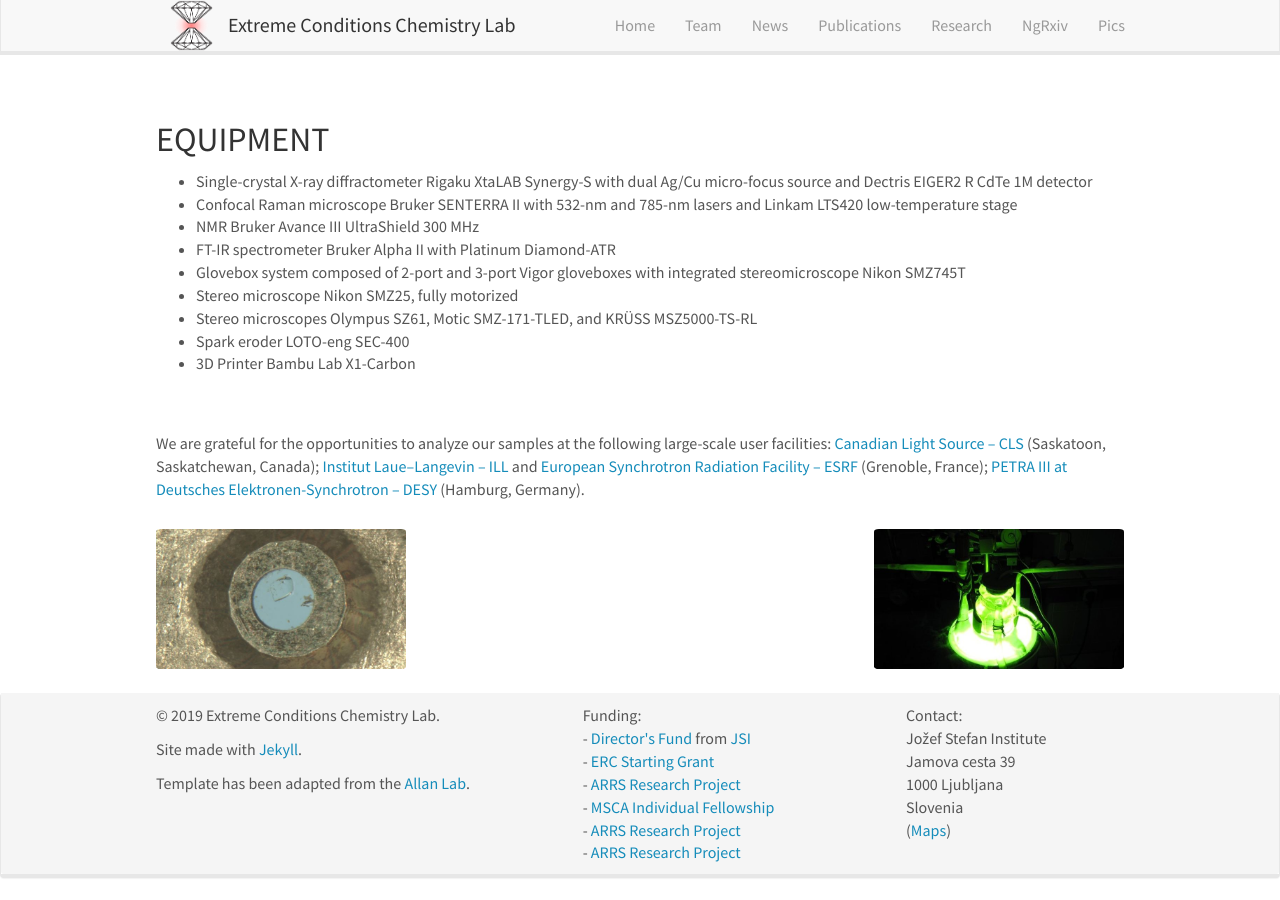
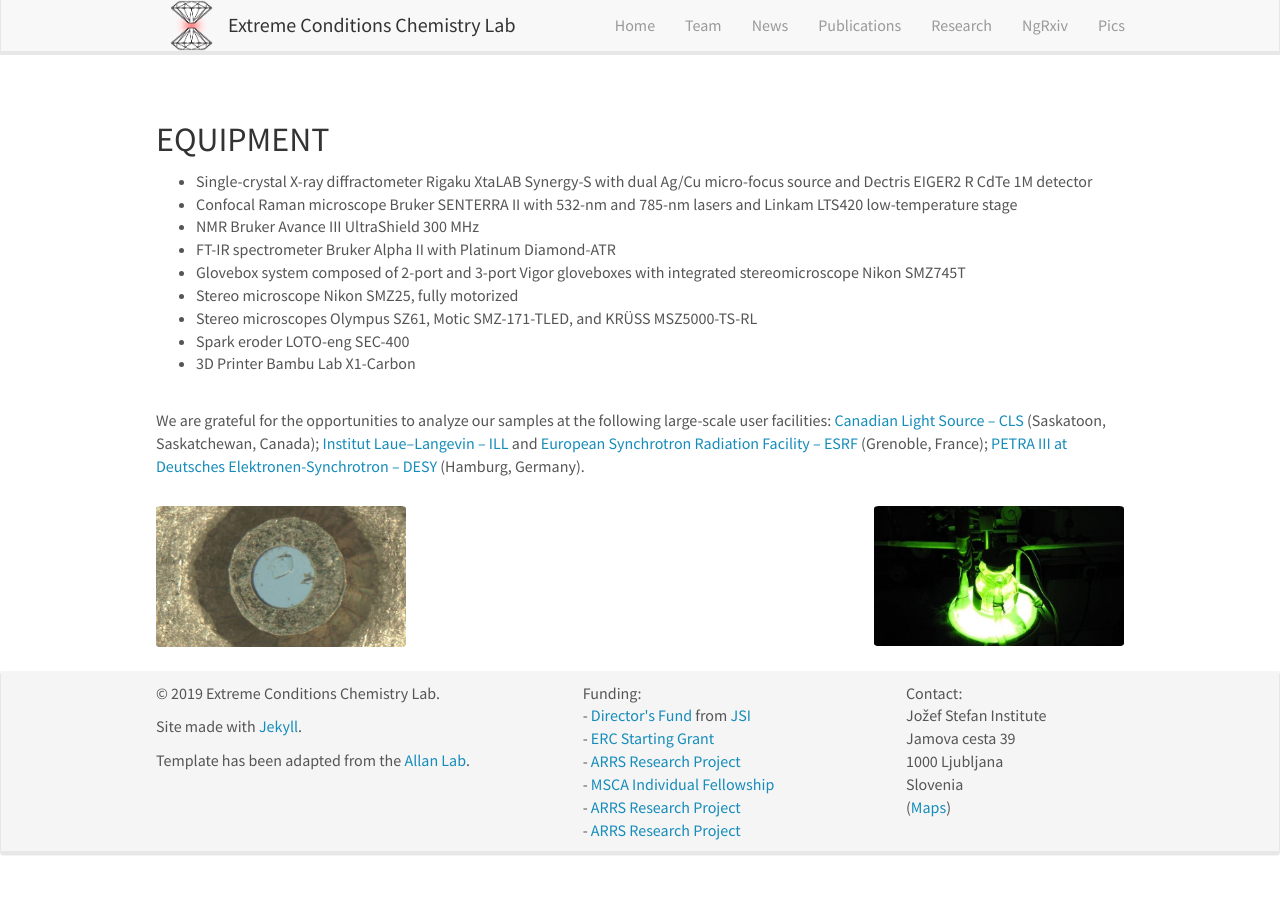
Before and after one commit to eccl-jsi/eccl-jsi.github.io, a Jekyll site: the page built from _pages/research.md, in a window 1280 px wide and 900 px high, scrolled down 582 px. Built offline with Jekyll 4.4.1, drawn with Linux system fonts in a browser that asks for light colours; nearby versions of some CDN libraries; after the commit the page ends 1459 px from its top, so only the background shows below that.

Commit message:
Update research.md

```diff
--- a/_pages/research.md
+++ b/_pages/research.md
@@ -45,7 +45,7 @@
 - 3D Printer Bambu Lab X1-Carbon
 
 <br>
-<br>We are grateful for the opportunities to analyze our samples at the following large-scale user facilities: [Canadian Light Source – CLS](https://www.lightsource.ca/)  (Saskatoon, Saskatchewan, Canada); [Institut Laue–Langevin – ILL](https://www.ill.eu/) and [European Synchrotron Radiation Facility – ESRF](https://www.esrf.fr/) (Grenoble, France); [PETRA III at Deutsches Elektronen-Synchrotron – DESY](https://photon-science.desy.de/facilities/petra_iii/index_eng.html) (Hamburg, Germany).
+We are grateful for the opportunities to analyze our samples at the following large-scale user facilities: [Canadian Light Source – CLS](https://www.lightsource.ca/)  (Saskatoon, Saskatchewan, Canada); [Institut Laue–Langevin – ILL](https://www.ill.eu/) and [European Synchrotron Radiation Facility – ESRF](https://www.esrf.fr/) (Grenoble, France); [PETRA III at Deutsches Elektronen-Synchrotron – DESY](https://photon-science.desy.de/facilities/petra_iii/index_eng.html) (Hamburg, Germany).
 
 ![]({{ site.url }}{{ site.baseurl }}/images/KrF2-Photosynthesis-C.jpg){: style="width: 250px; float: right; border: 10px"}
 
```
